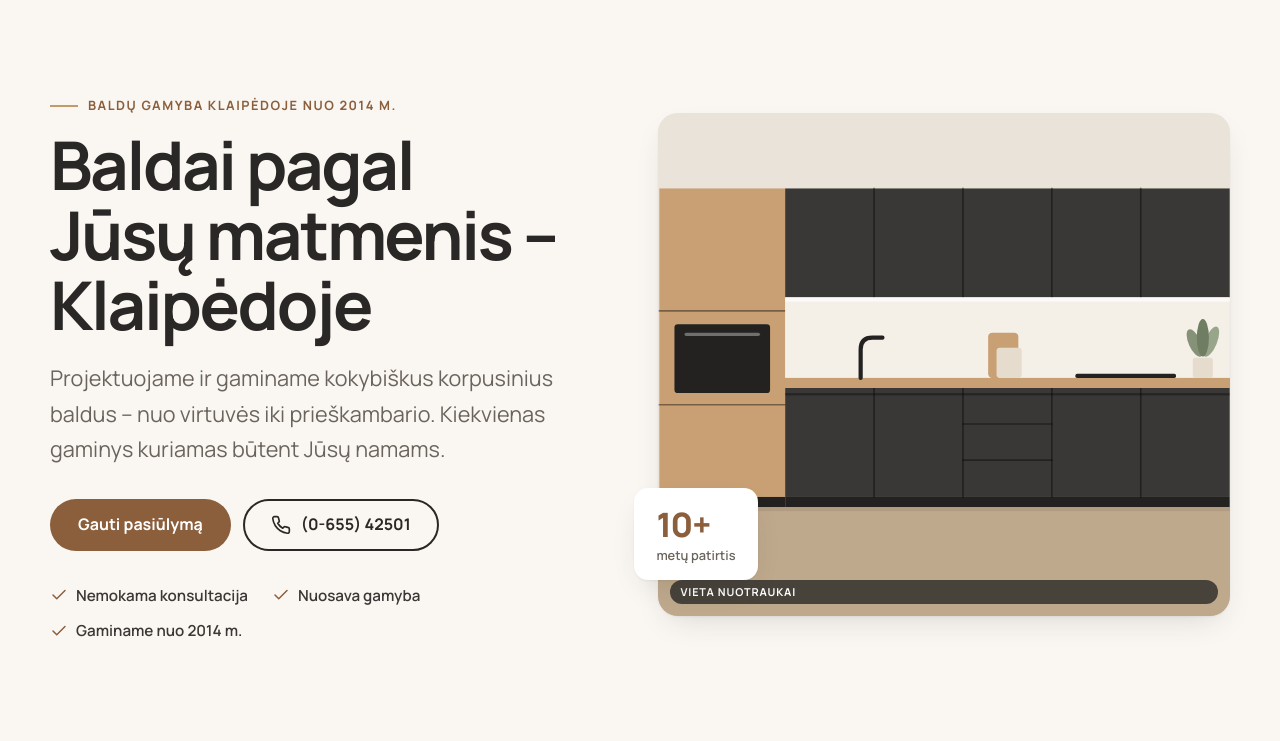
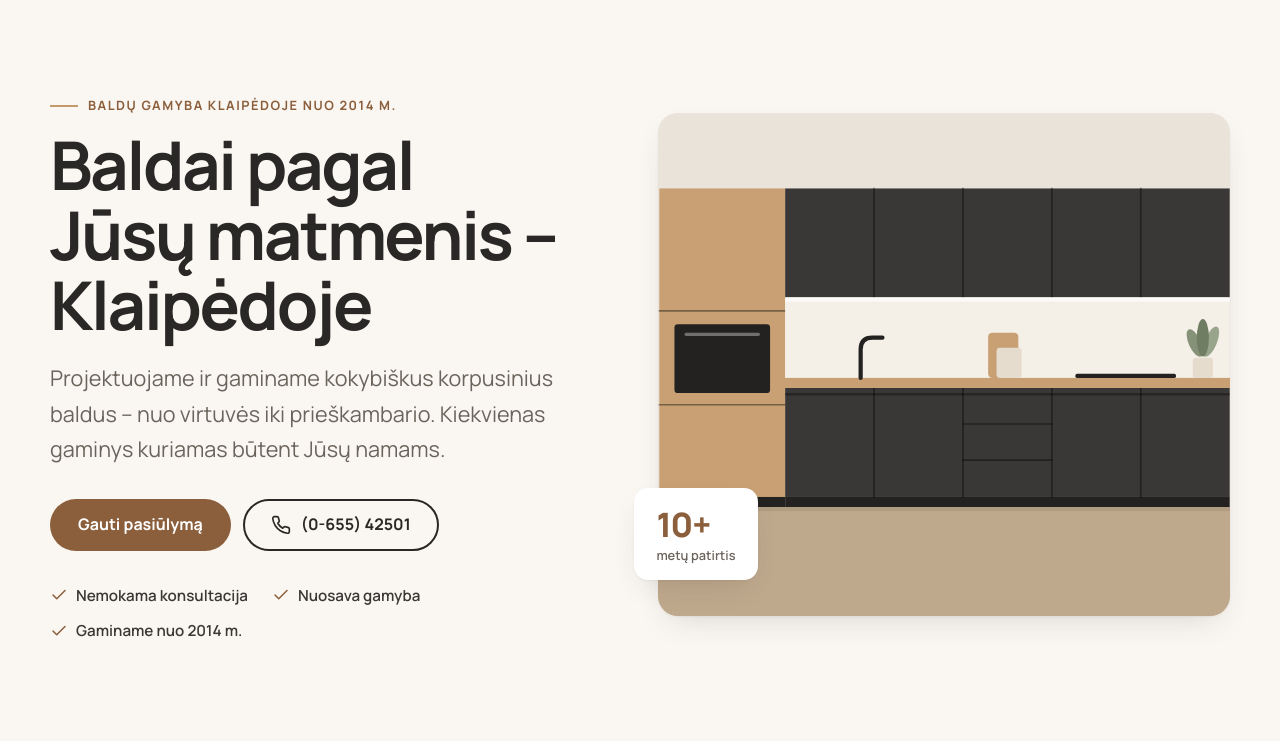
Before and after one commit to gedissxd/dzemo-baldai, a plain HTML site: page index.html in a window 1280 px wide. Shown: the part 59-800 px from the top of the page. Drawn offline with Linux system fonts and the light colour scheme.

Commit message:
Remove photo-placeholder label from images
Co-Authored-By: Claude Fable 5.2 <noreply@anthropic.com>
Claude-Session: https://claude.ai/code/session_0133EC3671ojEST58qtkG3rL

```diff
--- a/assets/css/style.css
+++ b/assets/css/style.css
@@ -171,14 +171,6 @@ a:hover .link-arrow svg, .link-arrow:hover svg { transform: translateX(4px); }
 /* ---------- Nuotraukų rėmelis ---------- */
 .media { position: relative; display: block; overflow: hidden; border-radius: var(--radius); background: var(--sand); aspect-ratio: 4 / 3; }
 .media img { width: 100%; height: 100%; object-fit: cover; }
-/* Kol naudojamos .svg iliustracijos, automatiškai rodoma žyma. Įkėlus tikrą .jpg/.webp nuotrauką ji dingsta. */
-.media:has(img[src$=".svg"])::after {
-  content: "Vieta nuotraukai";
-  position: absolute; left: 12px; bottom: 12px;
-  font-size: .68rem; font-weight: 700; letter-spacing: .08em; text-transform: uppercase; line-height: 1;
-  background: rgba(42, 40, 38, .8); color: #fff; padding: 7px 10px; border-radius: 999px; pointer-events: none;
-}
-html[lang="en"] .media:has(img[src$=".svg"])::after { content: "Photo placeholder"; }
 
 /* ---------- Hero ---------- */
 .hero { padding-block: clamp(36px, 6vw, 80px) clamp(56px, 8vw, 104px); }
@@ -189,7 +181,6 @@ html[lang="en"] .media:has(img[src$=".svg"])::after { content: "Photo placeholde
 .hero__points li { display: inline-flex; align-items: center; gap: 8px; }
 .hero__points svg { width: 18px; height: 18px; color: var(--walnut); flex: none; }
 .hero__media { position: relative; }
-.hero__media .media::after { left: auto; right: 12px; }
 .hero__media .media { border-radius: 20px; box-shadow: var(--shadow); aspect-ratio: 4 / 3; }
 .hero__badge {
   position: absolute; right: 16px; top: 16px;
```
Also changed, not shown: 1 other file.
